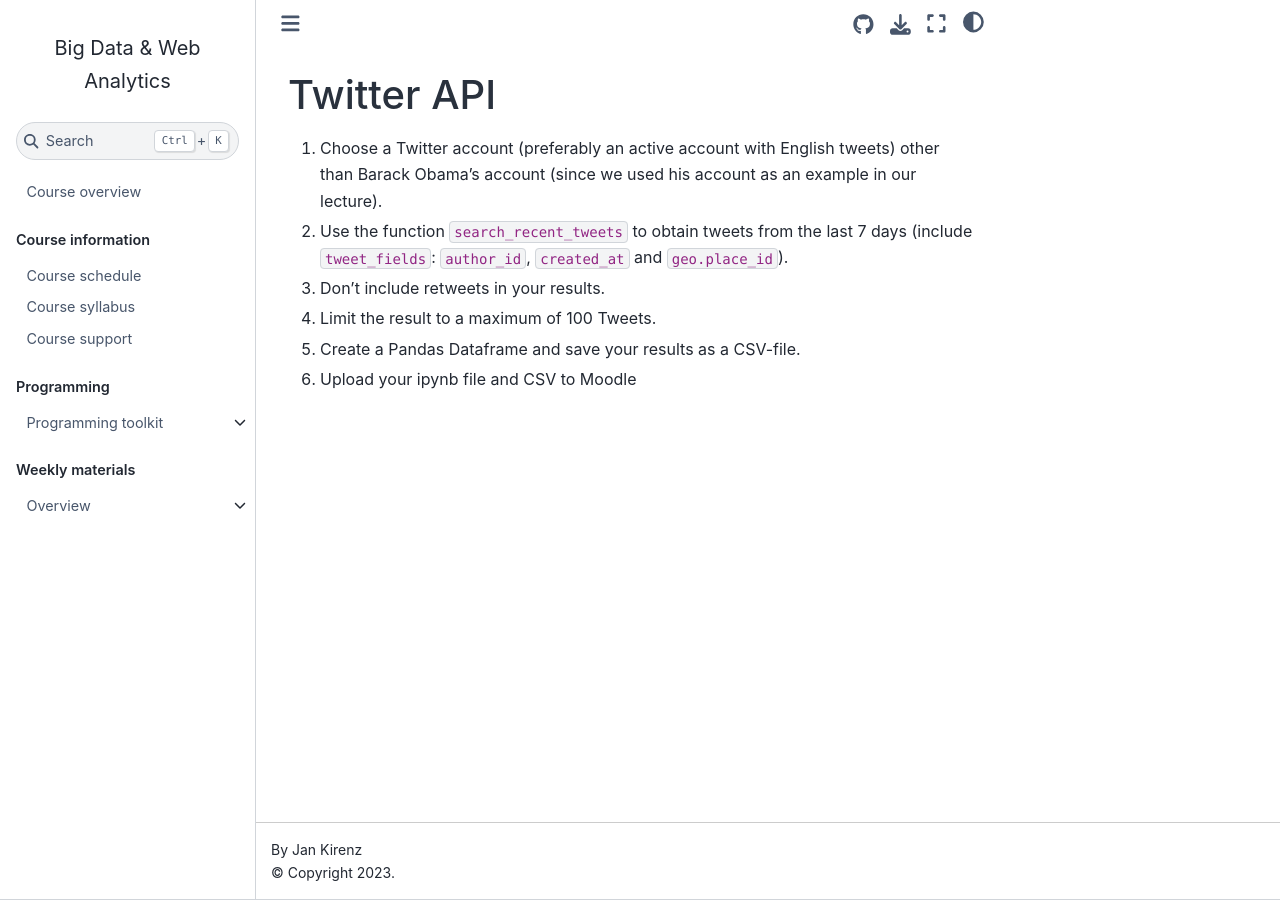
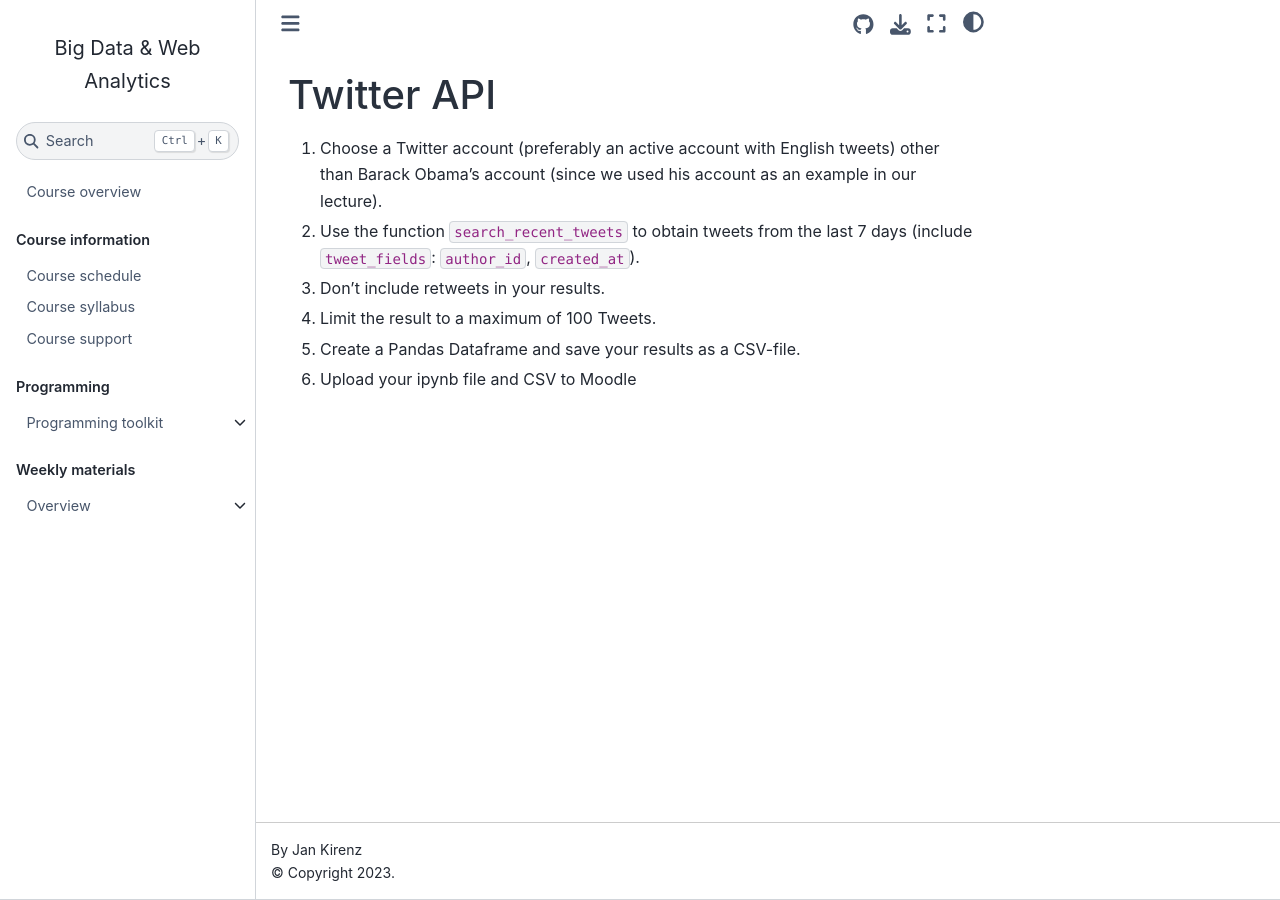
Before and after one commit to om2-ws22/website, a Jupyter Book: the page built from ae/ae-2-twitter-api.md, in a window 1280 px wide. Built offline with Jupyter Book 1.0.4 settings and Sphinx 7.4.7 and the Sphinx Book theme 1.1.4, drawn with Linux system fonts in a browser that asks for light colours; comment, search, counter and statistics services are not loaded.

Commit message:
Update ae-2-twitter-api.md

```diff
--- a/ae/ae-2-twitter-api.md
+++ b/ae/ae-2-twitter-api.md
@@ -2,7 +2,7 @@
 
 1. Choose a Twitter account (preferably an active account with English tweets) other than Barack Obama's account (since we used his account as an example in our lecture).
 
-1. Use the function `search_recent_tweets` to obtain tweets from the last 7 days (include `tweet_fields`: `author_id`,  `created_at` and `geo.place_id`).
+1. Use the function `search_recent_tweets` to obtain tweets from the last 7 days (include `tweet_fields`: `author_id`,  `created_at`).
 
 1. Don't include retweets in your results.
 
```
